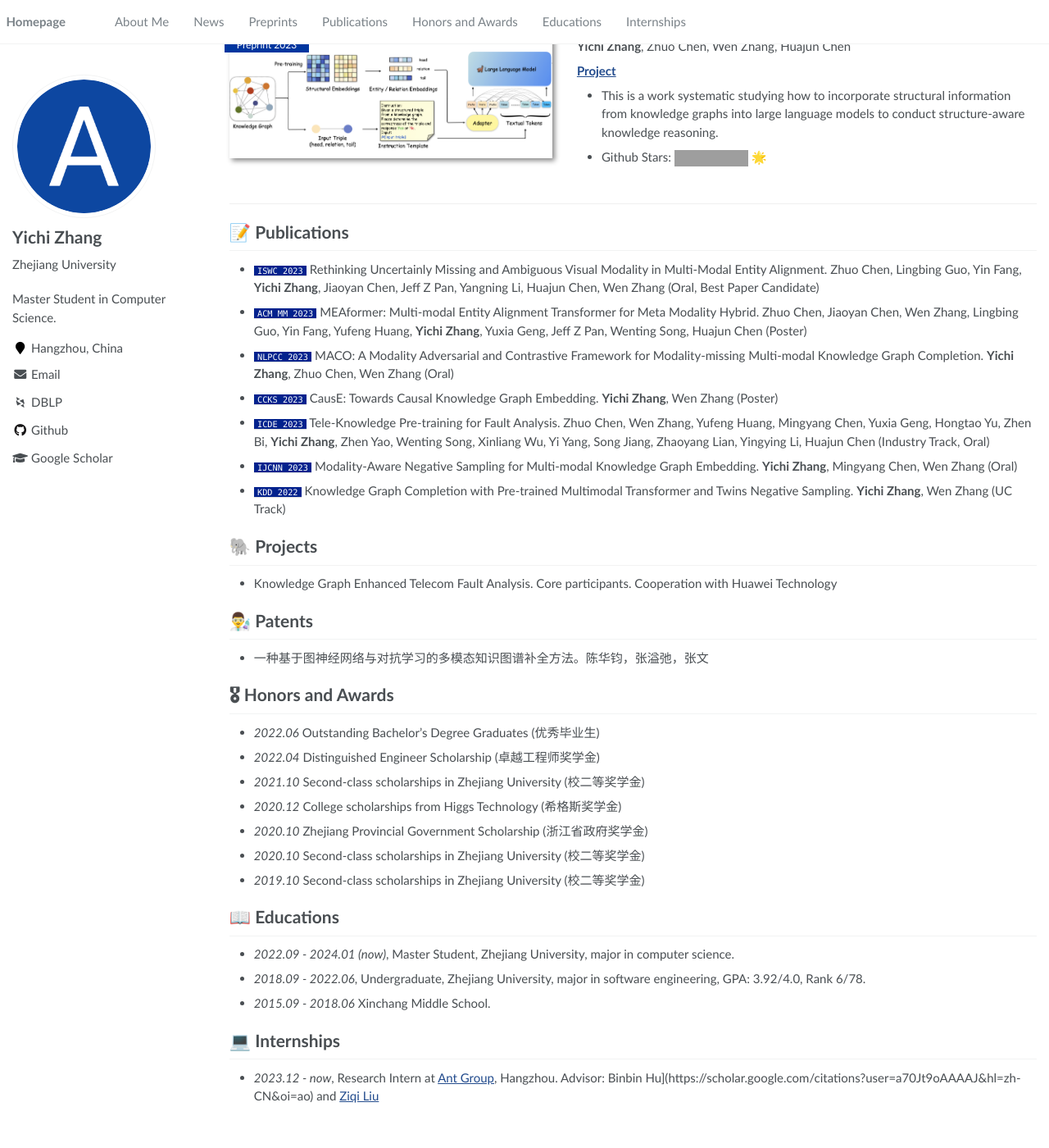
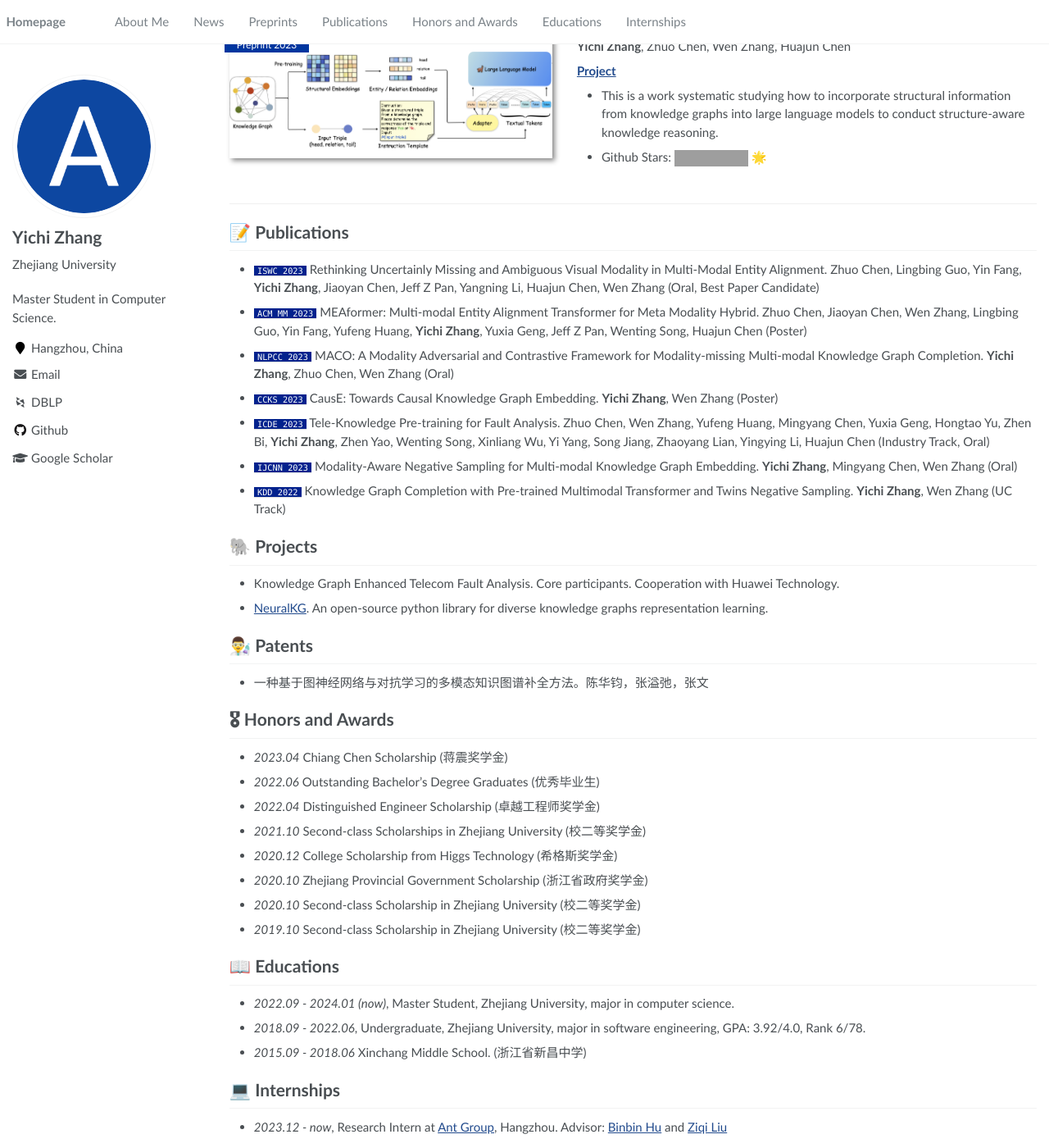
Before and after one commit to Zhang-Each/CV, a Jekyll site: the page built from _pages/about.md, in a window 1280 px wide and 1400 px high, scrolled down 807 px. Shown: the whole window at 82% size. Built offline with Jekyll 4.4.1, drawn with Linux system fonts in a browser that asks for light colours; some web fonts are replaced; before the commit the page ends 2170 px from its top, so only the background shows below that; grey boxes are pictures that could not be loaded.

Commit message:
update profile

```diff
--- a/_pages/about.md
+++ b/_pages/about.md
@@ -72,26 +72,28 @@ I am on the job market now, **looking for a summer intership position** about la
 - `KDD 2022` Knowledge Graph Completion with Pre-trained Multimodal Transformer and Twins Negative Sampling. **Yichi Zhang**, Wen Zhang (UC Track)
 
 # 🐘 Projects
-- Knowledge Graph Enhanced Telecom Fault Analysis. Core participants. Cooperation with Huawei Technology
+- Knowledge Graph Enhanced Telecom Fault Analysis. Core participants. Cooperation with Huawei Technology.
+- [NeuralKG](https://github.com/zjukg/NeuralKG). An open-source python library for diverse knowledge graphs representation learning.
 
 # 👨‍🔬 Patents
 - 一种基于图神经网络与对抗学习的多模态知识图谱补全方法。陈华钧，张溢弛，张文
 
 
 # 🎖 Honors and Awards
+- *2023.04* Chiang Chen Scholarship (蒋震奖学金)
 - *2022.06* Outstanding Bachelor's Degree Graduates (优秀毕业生)
 - *2022.04* Distinguished Engineer Scholarship (卓越工程师奖学金)
-- *2021.10* Second-class scholarships in Zhejiang University (校二等奖学金)
-- *2020.12* College scholarships from Higgs Technology (希格斯奖学金)
+- *2021.10* Second-class Scholarships in Zhejiang University (校二等奖学金)
+- *2020.12* College Scholarship from Higgs Technology (希格斯奖学金)
 - *2020.10* Zhejiang Provincial Government Scholarship (浙江省政府奖学金)
-- *2020.10* Second-class scholarships in Zhejiang University (校二等奖学金)
-- *2019.10* Second-class scholarships in Zhejiang University (校二等奖学金)
+- *2020.10* Second-class Scholarship in Zhejiang University (校二等奖学金)
+- *2019.10* Second-class Scholarship in Zhejiang University (校二等奖学金)
 
 # 📖 Educations
 - *2022.09 - 2024.01 (now)*, Master Student, Zhejiang University, major in computer science.
 - *2018.09 - 2022.06*, Undergraduate, Zhejiang University, major in software engineering, GPA: 3.92/4.0, Rank 6/78.
-- *2015.09 - 2018.06* Xinchang Middle School.
+- *2015.09 - 2018.06* Xinchang Middle School. (浙江省新昌中学)
 
 
 # 💻 Internships
-- *2023.12 - now*, Research Intern at [Ant Group](https://www.antgroup.com/), Hangzhou. Advisor: Binbin Hu](https://scholar.google.com/citations?user=a70Jt9oAAAAJ&hl=zh-CN&oi=ao) and [Ziqi Liu](https://scholar.google.com/citations?hl=zh-CN&user=4NYzqlcAAAAJ&view_op=list_works&sortby=pubdate)
+- *2023.12 - now*, Research Intern at [Ant Group](https://www.antgroup.com/), Hangzhou. Advisor: [Binbin Hu](https://scholar.google.com/citations?user=a70Jt9oAAAAJ&hl=zh-CN&oi=ao) and [Ziqi Liu](https://scholar.google.com/citations?hl=zh-CN&user=4NYzqlcAAAAJ&view_op=list_works&sortby=pubdate)
```
